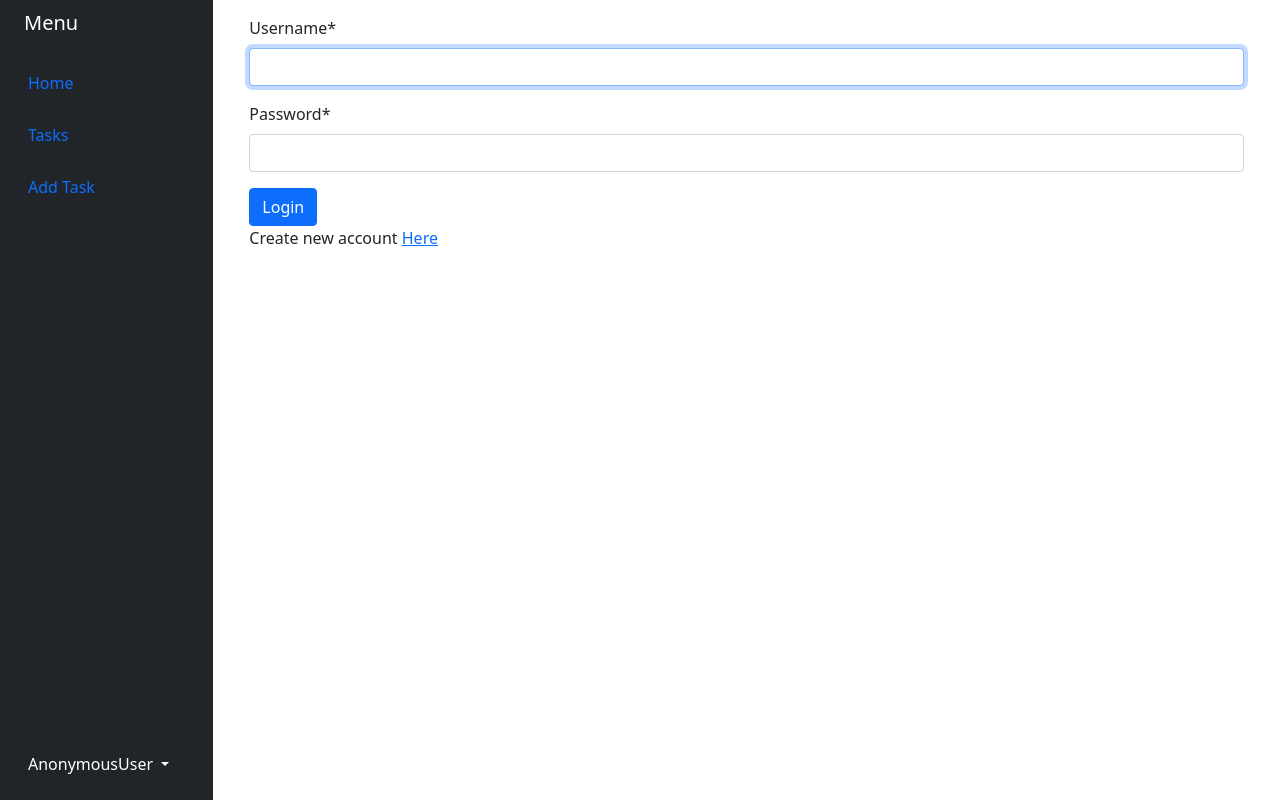
After one commit to Gamattowicz/To_Do_List_App_Django, a Django app: page /login/ in a window 1280 px wide. The commit adds this page. Run offline with Django 3.2, Linux system fonts and the light colour scheme; some libraries are stand-ins or nearby versions.

Commit message:
add login view

```diff
--- a/todo_list/base/templates/base/base.html
+++ b/todo_list/base/templates/base/base.html
@@ -37,6 +37,7 @@
                             <span class="d-none d-sm-inline mx-1">{{request.user}}</span>
                         </a>
                         <ul class="dropdown-menu dropdown-menu-dark text-small shadow">
+                            {% if request.user.is_authenticated %}
                                 <li><a class="dropdown-item" href="/task-create/">New task</a></li>
                                 <li><a class="dropdown-item" href="#">Settings</a></li>
                                 <li><a class="dropdown-item" href="#">Profile</a></li>
@@ -44,6 +45,9 @@
                                     <hr class="dropdown-divider">
                                 </li>
                                 <li><a class="dropdown-item" href="#">Sign out</a></li>
+                            {% else %}
+                                <li><a class="dropdown-item" href="#">Login</a></li>
+                            {% endif %}
                         </ul>
                     </div>
                 </div>
--- /dev/null
+++ b/todo_list/base/templates/base/login.html
@@ -0,0 +1,13 @@
+{% extends 'base/base.html' %}
+{% block title %}Login{% endblock %}
+
+{% load crispy_forms_tags %}
+
+{% block content %}
+    <form method="POST" class="form-group">
+        {% csrf_token %}
+        {{form|crispy}}
+        <button type="submit" class="btn btn-primary">Login</button>
+        <p>Create new account <a href="/sign-up">Here</a></p>
+    </form>
+{% endblock %}
--- a/todo_list/base/urls.py
+++ b/todo_list/base/urls.py
@@ -4,6 +4,7 @@ from . import views
 app_name = 'base'
 
 urlpatterns = [
+    path('login/', views.TaskLoginView.as_view(), name='login'),
     path('', views.home, name='home'),
     path('task/', views.task_list, name='tasks'),
     path('task/<int:task_id>/', views.task_detail, name='detail'),
--- a/todo_list/base/views.py
+++ b/todo_list/base/views.py
@@ -1,6 +1,17 @@
 from django.shortcuts import render, get_object_or_404, redirect
 from .models import Task
 from .forms import TaskForm
+from django.contrib.auth.views import LoginView
+from django.urls import reverse_lazy
+
+
+class TaskLoginView(LoginView):
+    template_name = 'base/login.html'
+    fields = '__all__'
+    redirect_authenticated_user = True
+
+    def get_success_url(self):
+        return reverse_lazy('base:tasks')
 
 
 def home(request):
@@ -30,7 +41,7 @@ def task_create(request):
             task = Task(title=title, content=content, complete=complete)
             task.save()
             request.user.task.add(task)
-            return redirect('/task/')
+            return reverse('/task/')
     else:
         task_form = TaskForm()
 
```
Lines whose indentation alone changed are shown as unchanged.
